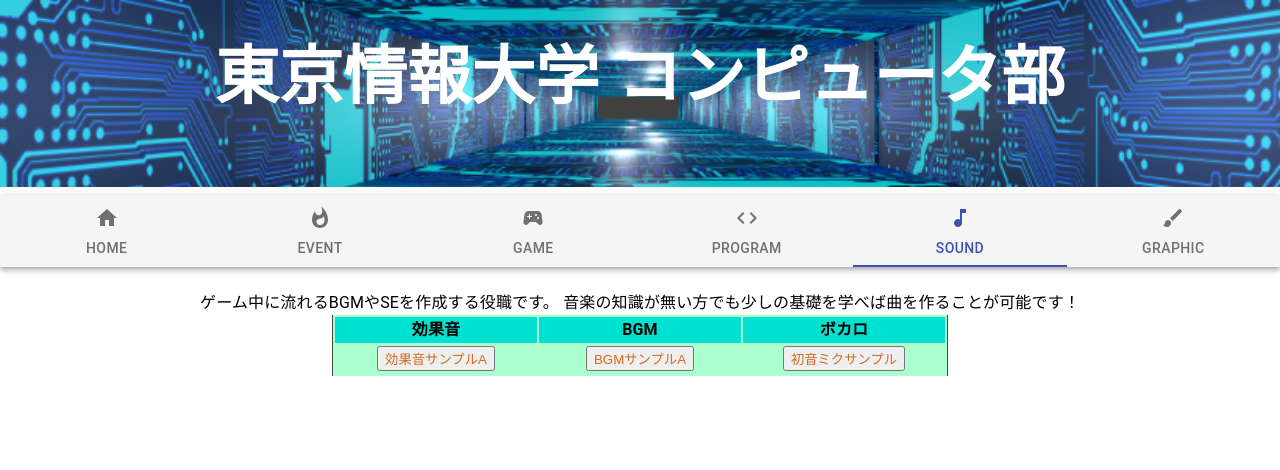
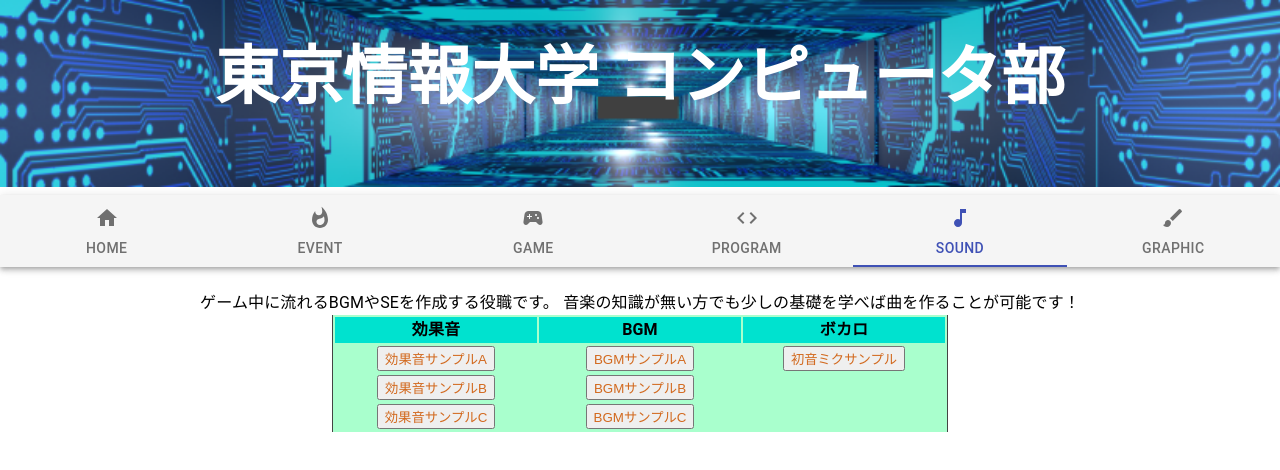
Before and after one commit to joljolseizinn/HomePage, a React (Create React App) app: page / in a window 1280 px wide. Both pictures are taken after a click on the tab "SOUND". Shown: the top 470 px of the page. Built offline with nearby package versions, Linux system fonts and the light colour scheme; no server answers.

Commit message:
サウンド追加

```diff
--- a/src/components/Sound.tsx
+++ b/src/components/Sound.tsx
@@ -2,13 +2,21 @@ import React from "react";
 import "./SoundPage.module.css";
 import PlaySound from "use-sound";
 import Sound from "../sounds/miku.wav";
-import CatSE from "../sounds/CatSe.mp3";
-import Kokouno from "../sounds/kokouno.mp3";
+import SE_A from "../sounds/CatSe.mp3";
+import BGM_A from "../sounds/kokouno.mp3";
+import SE_B from "../sounds/decision.mp3";
+import SE_C from "../sounds/item.mp3";
+import BGM_B from "../sounds/labyrinth.mp3";
+import BGM_C from "../sounds/stage.mp3";
 
 const SoundPage: React.FC = () => {
   const [mikuPlay] = PlaySound(Sound, { volume: 1 });
-  const [SE_CatPlay] = PlaySound(CatSE, { volume: 1 });
-  const [KokoPlay] = PlaySound(Kokouno, { volume: 1 });
+  const [SE_APlay] = PlaySound(SE_A, { volume: 1 });
+  const [SE_BPlay] = PlaySound(SE_B, { volume: 1 });
+  const [SE_CPlay] = PlaySound(SE_C, { volume: 1 });
+  const [BGM_APlay] = PlaySound(BGM_A, { volume: 0.8 });
+  const [BGM_BPlay] = PlaySound(BGM_B, { volume: 0.8 });
+  const [BGM_CPlay] = PlaySound(BGM_C, { volume: 0.8 });
 
   return (
     <div>
@@ -24,12 +32,12 @@ const SoundPage: React.FC = () => {
           <tr>
             <td>
               <>
-                <button onClick={() => SE_CatPlay()}>効果音サンプルA</button>
+                <button onClick={() => SE_APlay()}>効果音サンプルA</button>
               </>
             </td>
             <td>
               <>
-                <button onClick={() => KokoPlay()}>BGMサンプルA</button>
+                <button onClick={() => BGM_APlay()}>BGMサンプルA</button>
               </>
             </td>
             <td>
@@ -38,7 +46,30 @@ const SoundPage: React.FC = () => {
               </>
             </td>
           </tr>
-          <tr></tr>
+          <tr>
+            <td>
+              <>
+                <button onClick={() => SE_BPlay()}>効果音サンプルB</button>
+              </>
+            </td>
+            <td>
+              <>
+                <button onClick={() => BGM_BPlay()}>BGMサンプルB</button>
+              </>
+            </td>
+          </tr>
+          <tr>
+            <td>
+              <>
+                <button onClick={() => SE_CPlay()}>効果音サンプルC</button>
+              </>
+            </td>
+            <td>
+              <>
+                <button onClick={() => BGM_CPlay()}>BGMサンプルC</button>
+              </>
+            </td>
+          </tr>
         </table>
       </div>
     </div>
```
